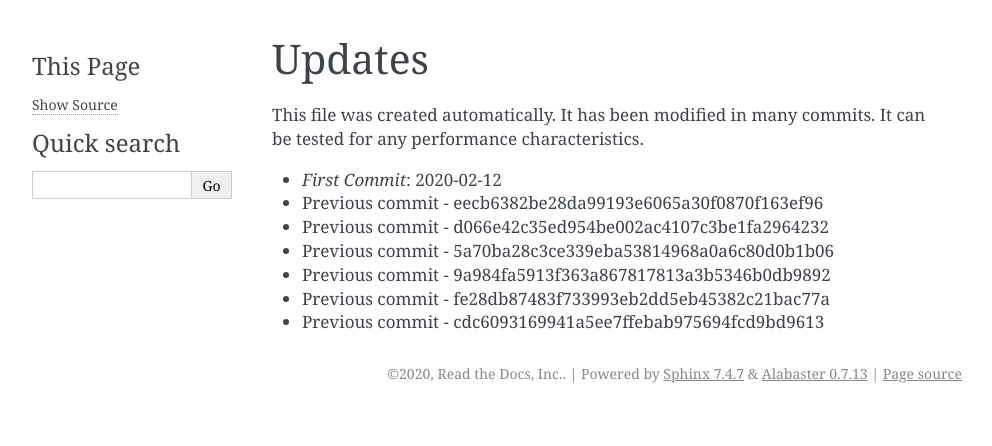
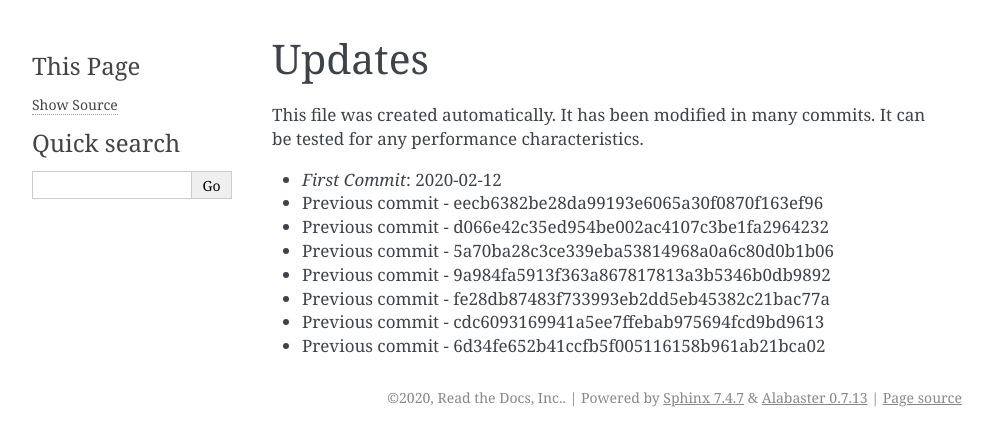
Before and after one commit to readthedocs/rtd-git-stresstest, a Sphinx documentation site: the page built from docs/updates.rst, in a window 1280 px wide. Shown: the top 446 px of the page, without its empty margins (148-1140 px from the left). Built offline with Sphinx 7.4.7, drawn with Linux system fonts in a browser that asks for light colours.

Commit message:
Generating commit from previous: 6d34fe652b41ccfb5f005116158b961ab21bca02

```diff
--- a/docs/updates.rst
+++ b/docs/updates.rst
@@ -12,3 +12,4 @@ It can be tested for any performance characteristics.
 * Previous commit - 9a984fa5913f363a867817813a3b5346b0db9892
 * Previous commit - fe28db87483f733993eb2dd5eb45382c21bac77a
 * Previous commit - cdc6093169941a5ee7ffebab975694fcd9bd9613
+* Previous commit - 6d34fe652b41ccfb5f005116158b961ab21bca02
```
